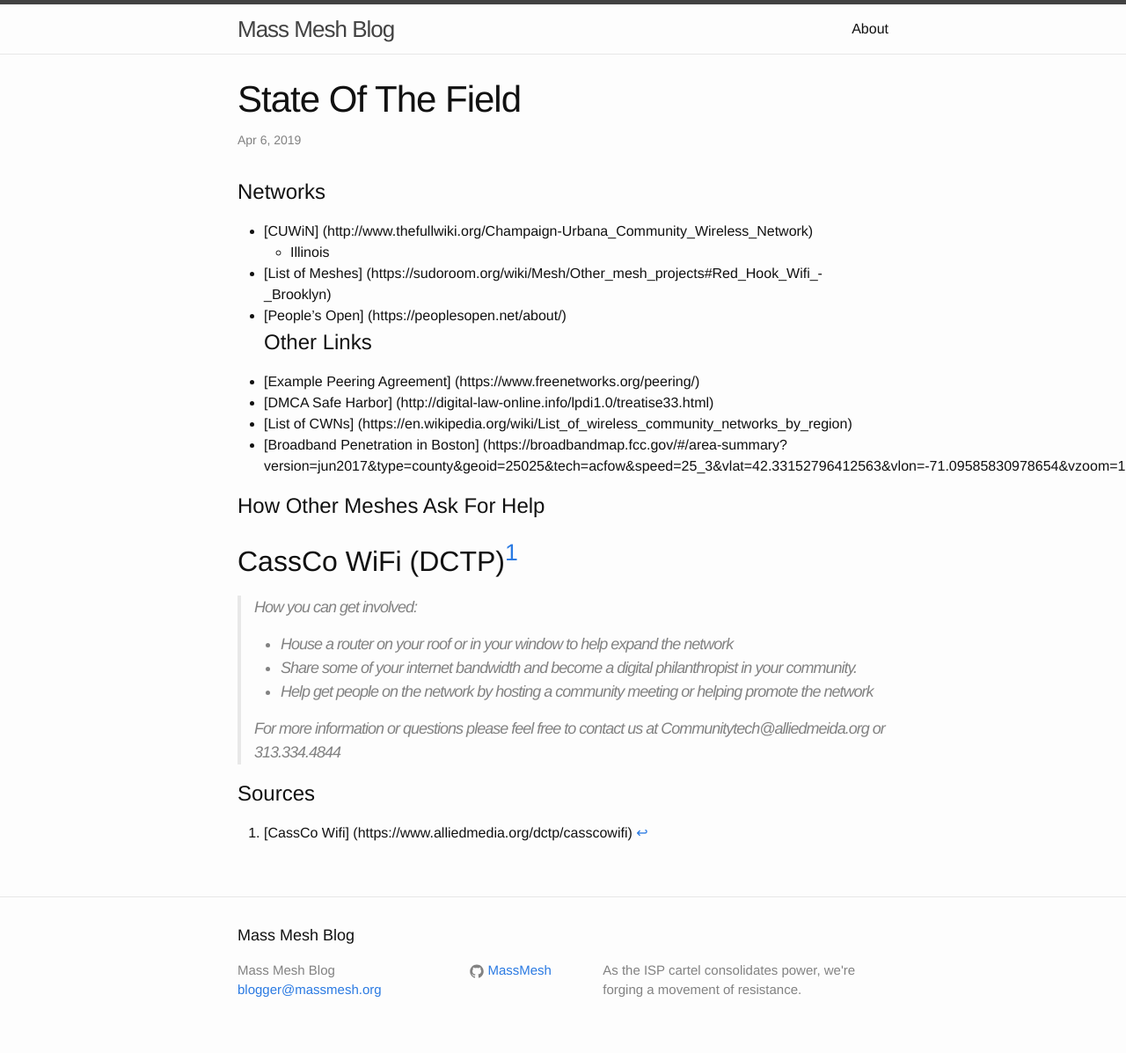
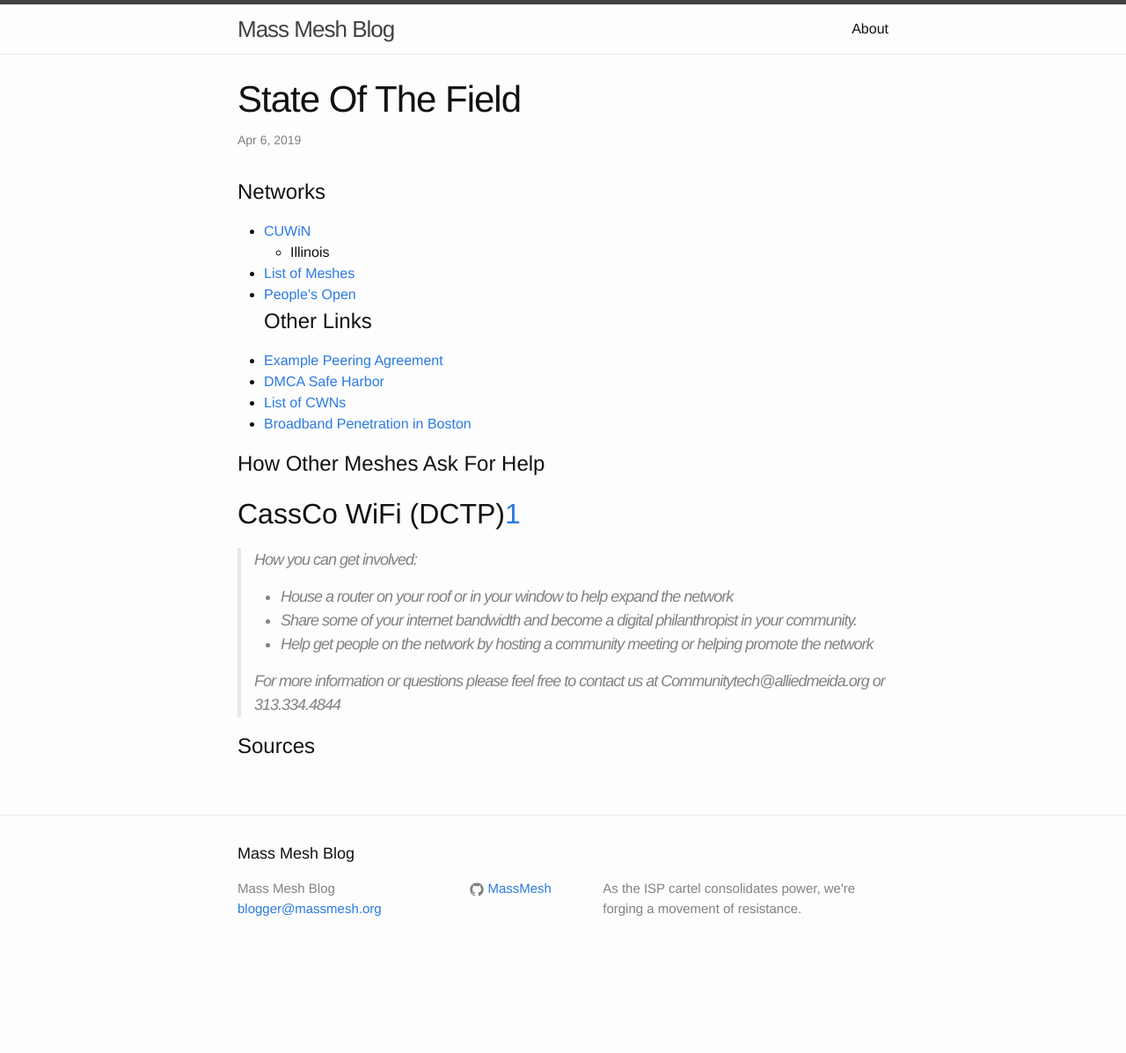
Before and after one commit to MassMesh/blog, a Jekyll site: the page built from _posts/2019-04-06-state-of-the-field.markdown, in a window 1280 px wide. Shown: the whole page at 88% size. Built offline with Jekyll 4.4.1, drawn with Linux system fonts in a browser that asks for light colours; our own code applies the rules of GitHub Pages for plain Markdown files; after the commit the page ends 1104 px from its top, so only the background shows below that.

Commit message:
Update 2019-04-06-state-of-the-field.markdown

```diff
--- a/_posts/2019-04-06-state-of-the-field.markdown
+++ b/_posts/2019-04-06-state-of-the-field.markdown
@@ -1,16 +1,16 @@
 # Networks
-- [CUWiN] (http://www.thefullwiki.org/Champaign-Urbana_Community_Wireless_Network)
+- [CUWiN](http://www.thefullwiki.org/Champaign-Urbana_Community_Wireless_Network)
 	- Illinois
-- [List of Meshes] (https://sudoroom.org/wiki/Mesh/Other_mesh_projects#Red_Hook_Wifi_-_Brooklyn)
-- [People's Open] (https://peoplesopen.net/about/)
+- [List of Meshes](https://sudoroom.org/wiki/Mesh/Other_mesh_projects#Red_Hook_Wifi_-_Brooklyn)
+- [People's Open](https://peoplesopen.net/about/)
 # Other Links
-- [Example Peering Agreement] (https://www.freenetworks.org/peering/)
-- [DMCA Safe Harbor] (http://digital-law-online.info/lpdi1.0/treatise33.html)
-- [List of CWNs] (https://en.wikipedia.org/wiki/List_of_wireless_community_networks_by_region)
-- [Broadband Penetration in Boston] (https://broadbandmap.fcc.gov/#/area-summary?version=jun2017&type=county&geoid=25025&tech=acfow&speed=25_3&vlat=42.33152796412563&vlon=-71.09585830978654&vzoom=12.652219773455396)
+- [Example Peering Agreement](https://www.freenetworks.org/peering/)
+- [DMCA Safe Harbor](http://digital-law-online.info/lpdi1.0/treatise33.html)
+- [List of CWNs](https://en.wikipedia.org/wiki/List_of_wireless_community_networks_by_region)
+- [Broadband Penetration in Boston](https://broadbandmap.fcc.gov/#/area-summary?version=jun2017&type=county&geoid=25025&tech=acfow&speed=25_3&vlat=42.33152796412563&vlon=-71.09585830978654&vzoom=12.652219773455396)
 
 # How Other Meshes Ask For Help
-## CassCo WiFi (DCTP)[^cassco]
+## CassCo WiFi (DCTP)[1](1)
 > How you can get involved:
 > - House a router on your roof or in your window to help expand the network
 > - Share some of your internet bandwidth and become a digital philanthropist in your community.
@@ -19,4 +19,4 @@
 > For more information or questions please feel free to contact us at Communitytech@alliedmeida.org or 313.334.4844
 
 # Sources
-[^cassco]: [CassCo Wifi] (https://www.alliedmedia.org/dctp/casscowifi)
+[^1]: [CassCo Wifi](https://www.alliedmedia.org/dctp/casscowifi)
```
